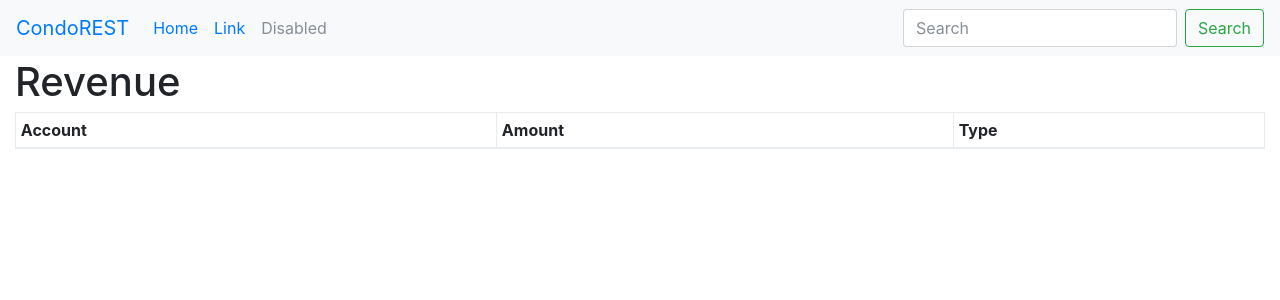
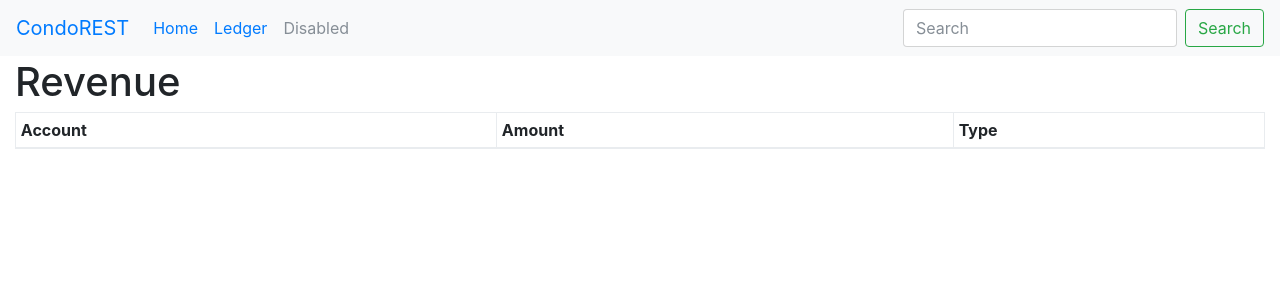
Before and after one commit to jackbravo/condorest-django, a Django app: page /ledger/ in a window 1280 px wide. Shown: the top 300 px of the page. Run offline with Django 3.2, Linux system fonts and the light colour scheme; data comes from the database, SQL or seed files in the repository; data that the repository does not hold is empty; some libraries are stand-ins or nearby versions.

Commit message:
Add namespace to global urls.py and use links to ledger and revenue in base.html

```diff
--- a/condorest/urls.py
+++ b/condorest/urls.py
@@ -19,9 +19,9 @@ from django.contrib import admin
 from condorest import settings
 
 urlpatterns = [
-    url(r'^ledger/', include('ledger.urls')),
-    url(r'^lots/', include('lots.urls')),
-    url(r'^revenue/', include('revenue.urls')),
+    url(r'^ledger/', include('ledger.urls', namespace='ledger')),
+    url(r'^lots/', include('lots.urls', namespace='lots')),
+    url(r'^revenue/', include('revenue.urls', namespace='revenue')),
     url(r'^admin/', admin.site.urls),
 ]
 
--- a/templates/base.html
+++ b/templates/base.html
@@ -22,10 +22,10 @@
       <div class="collapse navbar-collapse" id="navbarCollapse">
         <ul class="navbar-nav mr-auto">
           <li class="nav-item active">
-            <a class="nav-link" href="#">Home <span class="sr-only">(current)</span></a>
+            <a class="nav-link" href="{% url 'revenue:index' %}">Home <span class="sr-only">(current)</span></a>
           </li>
           <li class="nav-item">
-            <a class="nav-link" href="#">Link</a>
+            <a class="nav-link" href="{% url 'ledger:index' %}">Ledger</a>
           </li>
           <li class="nav-item">
             <a class="nav-link disabled" href="#">Disabled</a>
--- a/templates/ledger/account_archive.html
+++ b/templates/ledger/account_archive.html
@@ -44,10 +44,10 @@
 
 <p>
     {% if previous_month %}
-        Previous Month: <a href="{% url 'account-archive' account.name previous_month.year previous_month.month %}">{{ previous_month|date:"F Y" }}</a>
+        Previous Month: <a href="{% url 'ledger:account-archive' account.name previous_month.year previous_month.month %}">{{ previous_month|date:"F Y" }}</a>
     {% endif %}
     {% if next_month %}
-        Next Month: <a href="{% url 'account-archive' account.name next_month.year next_month.month %}">{{ next_month|date:"F Y" }}</a>
+        Next Month: <a href="{% url 'ledger:account-archive' account.name next_month.year next_month.month %}">{{ next_month|date:"F Y" }}</a>
     {% endif %}
 </p>
 {% endblock %}
--- a/templates/ledger/index.html
+++ b/templates/ledger/index.html
@@ -15,7 +15,7 @@
         <tbody>
         {% for row in data %}
             <tr>
-                <td><a href="{% url 'account-archive' row.name '2016' '05' %}">{{ row.name }}</a></td>
+                <td><a href="{% url 'ledger:account-archive' row.name '2016' '05' %}">{{ row.name }}</a></td>
                 <td class="text-right">{{ row.amount|intcomma }}</td>
                 <td>{{ row.type }}</td>
             </tr>
```
